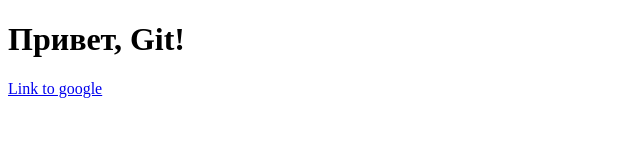
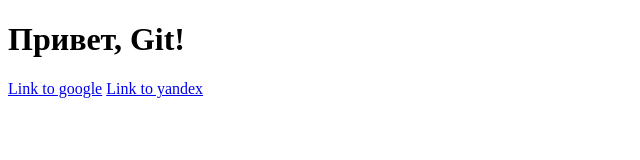
Before and after one commit to nikitos-n/aston_lesson_1, a plain HTML site: page index.html in a window 1280 px wide. Shown: the whole page, without its empty margins (0-640 px from the left). Drawn offline with Linux system fonts and the light colour scheme.

Commit message:
feat: add new link

```diff
--- a/index.html
+++ b/index.html
@@ -9,5 +9,6 @@
 	<h1>Привет, Git!</h1>
 
 	<a href="https://google.com">Link to google</a>
+	<a href="https://yandex.ru">Link to yandex</a>
 </body>
 </html>
```
